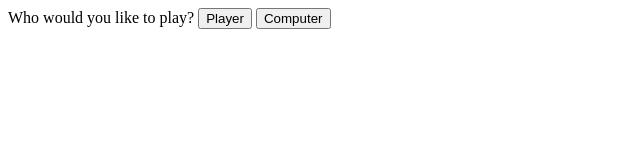
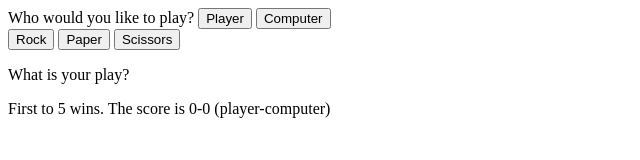
Before and after one commit to angus-cheng/rockPaperScissorsWithUI, a website: page index.html in a window 1280 px wide. Shown: the whole page, without its empty margins (0-640 px from the left). Drawn offline with Linux system fonts and the light colour scheme.

Commit message:
Added toggle display function

```diff
--- a/game.js
+++ b/game.js
@@ -95,16 +95,12 @@ function displayResult() {
 }
 
 function toggleDisplay(id) {
-    let element = document.querySelector(id);
-    element.style.disply = 'block';
+    element = document.getElementById(id);
+    element.style.display = 'block';
 }
 
-function hello() {
-    console.log('hello');
-}
-
-const playCompBut = document.querySelector('#computer');
-playCompBut.addEventListener('click', toggleDisplay('#compGame'));
+const compGameBut = document.querySelector('#computer');
+compGameBut.addEventListener('click', toggleDisplay('compGame'));
 
 const buttons = document.querySelectorAll('.option');
 buttons.forEach(button => button.addEventListener('click', displayResult));
--- a/index.html
+++ b/index.html
@@ -11,7 +11,7 @@
             <button id='multiplayer'>Player</button>
             <button id='computer'>Computer</button>
         </header>
-        <div id='game'>
+        <div id='compGame'>
             <button class='option' id='rock'>Rock</button>
             <button class='option' id='paper'>Paper</button>
             <button class='option' id='scissors'>Scissors</button>
--- a/styles.css
+++ b/styles.css
@@ -1,3 +1,3 @@
-#game {
+#compGame {
     display: none;
 }
```
